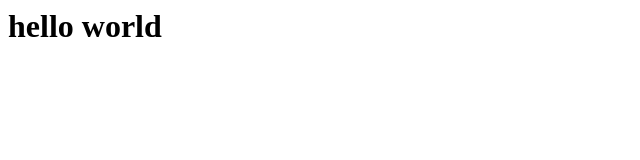
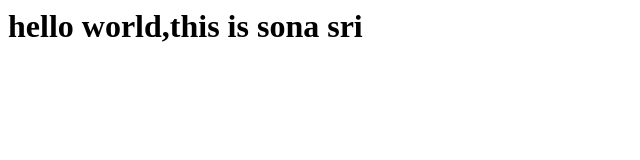
Before and after one commit to sonasonasri/jenkins_repo, a plain HTML site: page index.html in a window 1280 px wide. Shown: the whole page, without its empty margins (0-640 px from the left). Drawn offline with Linux system fonts and the light colour scheme.

Commit message:
new changes

```diff
--- a/index.html
+++ b/index.html
@@ -1,3 +1,3 @@
 <html>
-     <h1>hello world</h1>
+     <h1>hello world,this is sona sri</h1>
 </html>
```
